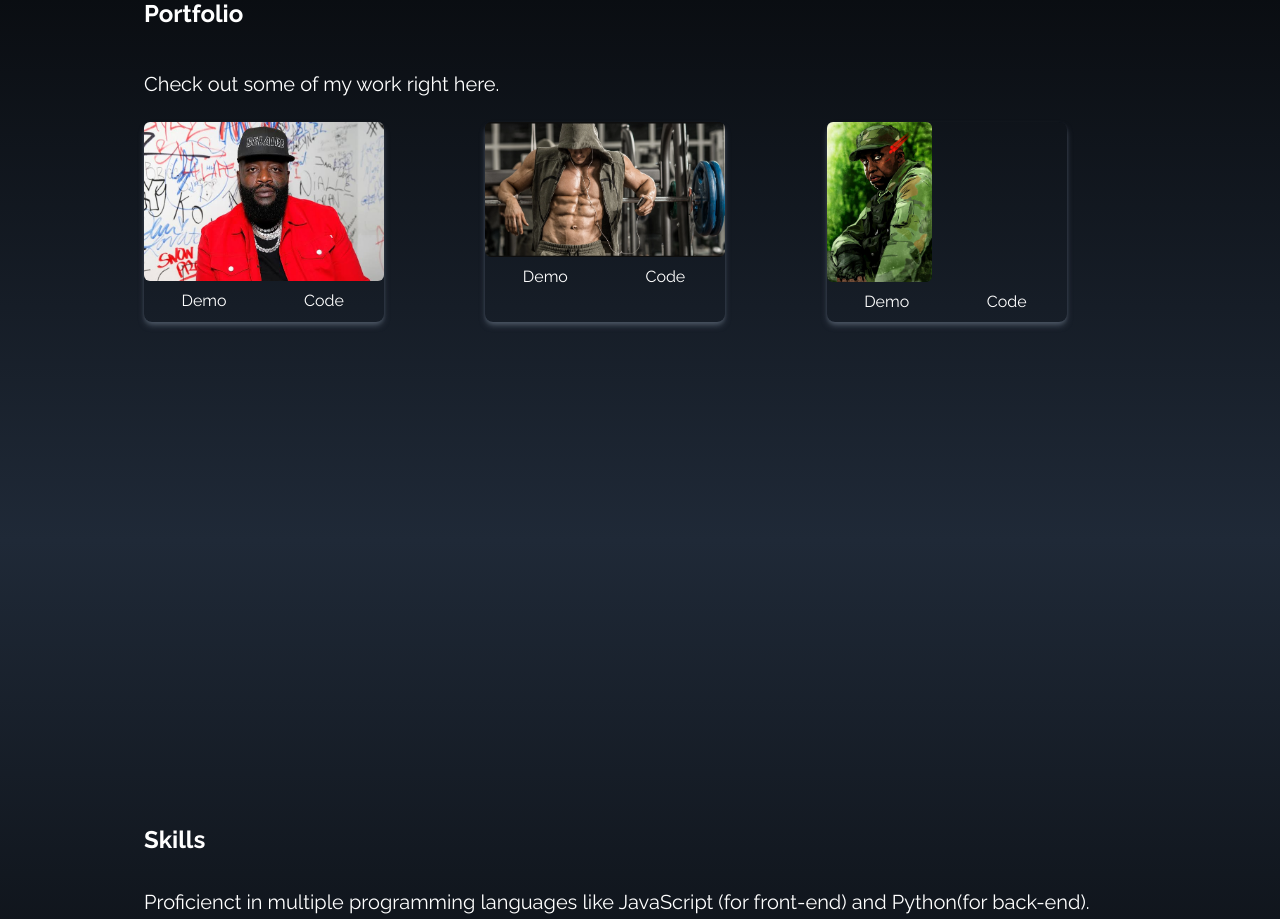
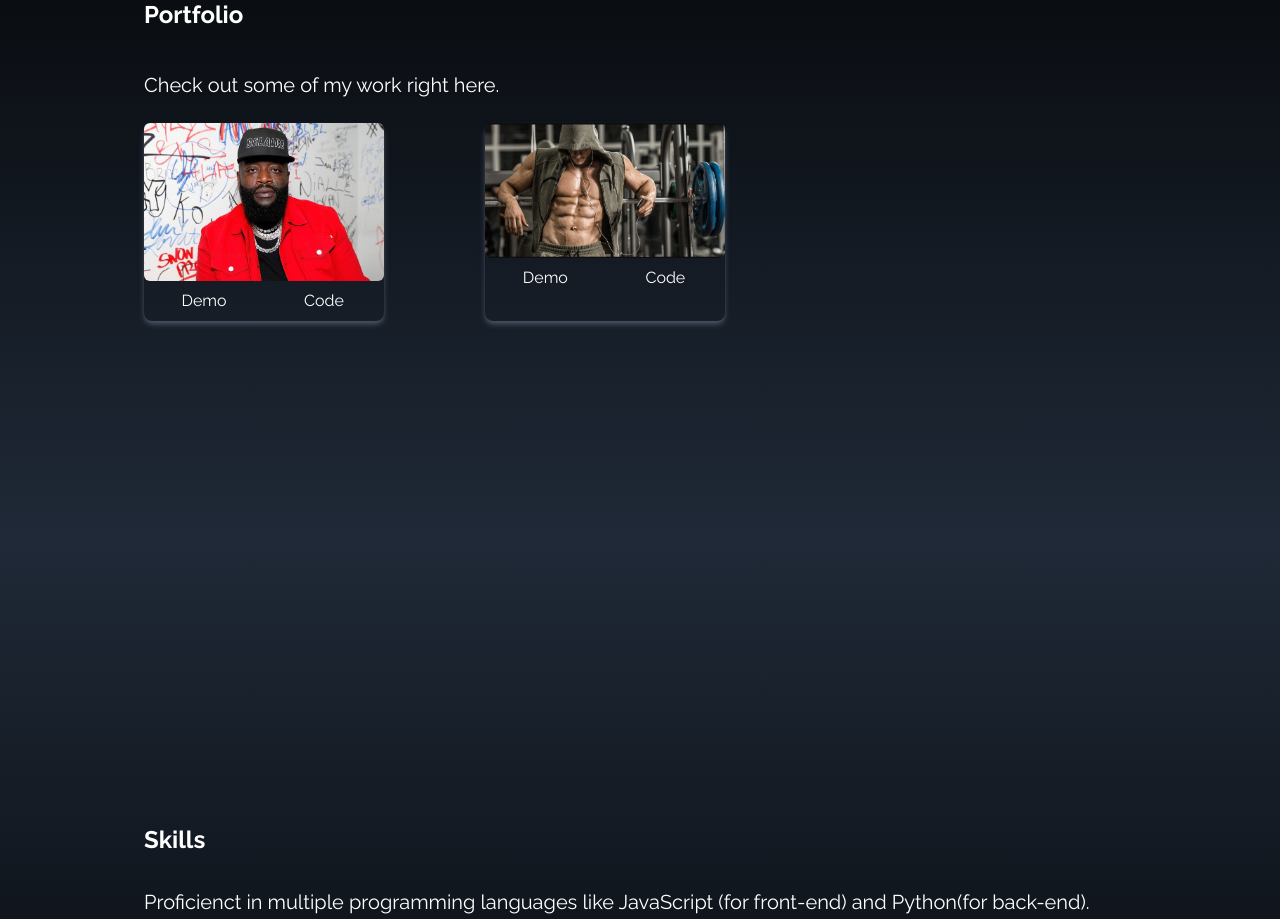
Before and after one commit to 1Njeru/portfolio, a React (Create React App) app: page / in a window 1280 px wide. Shown: the part 1940-2859 px from the top of the page. Built offline with nearby package versions, Linux system fonts and the light colour scheme.

Commit message:
Update Portfolio.jsx

```diff
--- a/src/components/Portfolio.jsx
+++ b/src/components/Portfolio.jsx
@@ -31,14 +31,7 @@
                     </div>
                 </div>
 
-                <div className='shadow-md shadow-gray-600 rounded-lg w-60'>
-                    <img src={pio} alt='' className='rounded-md duration-200 h-40 hover:scale-105'/>
-                    <div className='flex items-center justify-center'>
-                        <button className='w-1/2 px-4 py-2 duration-200 hover:scale-105'>Demo</button>
-                        <button className='w-1/2 px-4 py-2 duration-200 hover:scale-105'>Code</button>
 
-                    </div>
-                </div>
 
             </div>
         </div>
```
